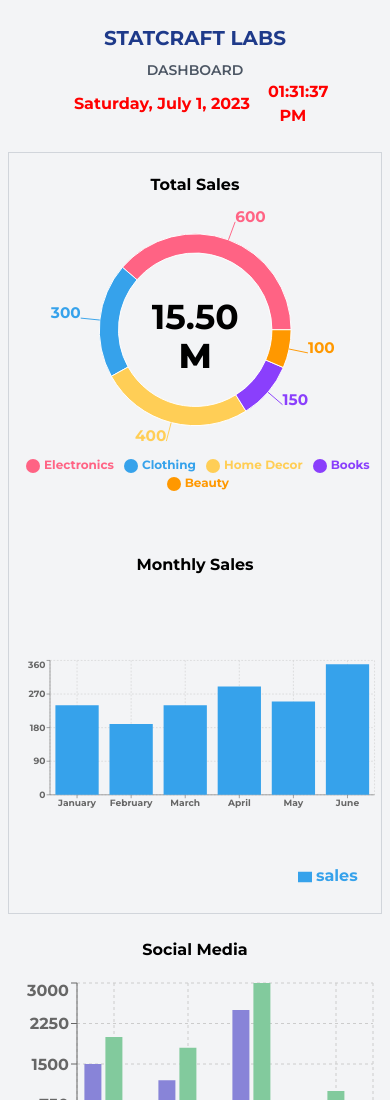
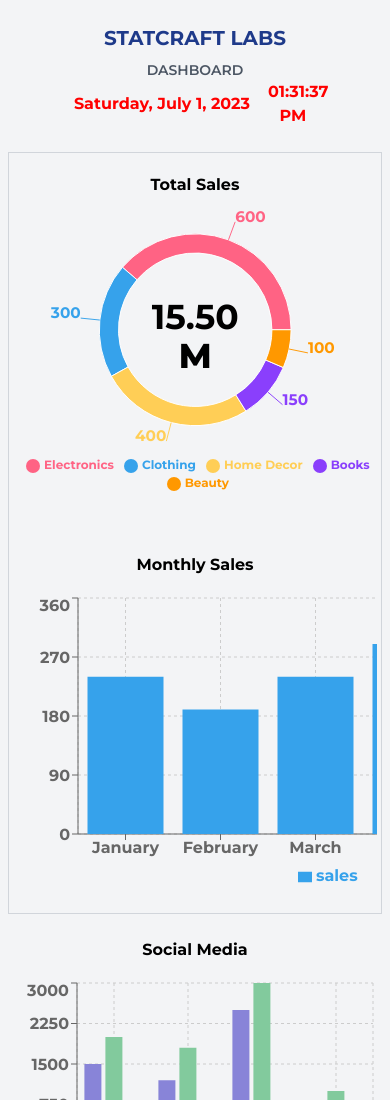
Before and after one commit to Rashadul-Haque-JS/corporate-dashboard, a React (Create React App) app: page / in a window 390 px wide. Shown: the top 1100 px of the page. Built offline with nearby package versions, Linux system fonts and the light colour scheme.

Commit message:
Updated with totalSales stats flexbox

```diff
--- a/src/components/MonthlySalesChart.js
+++ b/src/components/MonthlySalesChart.js
@@ -23,7 +23,8 @@ const MonthlySalesChart = () => {
   return (
     <div className="py-3 rounded-lg w-full">
       <h2 className="text-center mb-4">Monthly Sales</h2>
-      <div className="overflow-x-auto w-full flex justify-center items-center">
+      <div className="overflow-x-auto w-full">
+        <div className="flex justify-center items-center sm:block" style={{ width: "100%", overflowX: "scroll" }}>
           <BarChart width={640} height={300} data={data}>
             <CartesianGrid strokeDasharray="3 3" />
             <XAxis dataKey="month" />
@@ -34,6 +35,7 @@ const MonthlySalesChart = () => {
           </BarChart>
         </div>
       </div>
+    </div>
   );
 };
 
```
Lines whose indentation alone changed are shown as unchanged.
